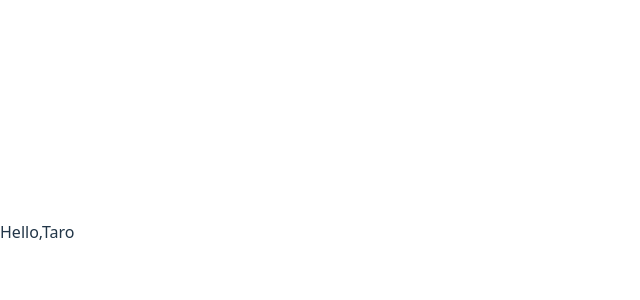
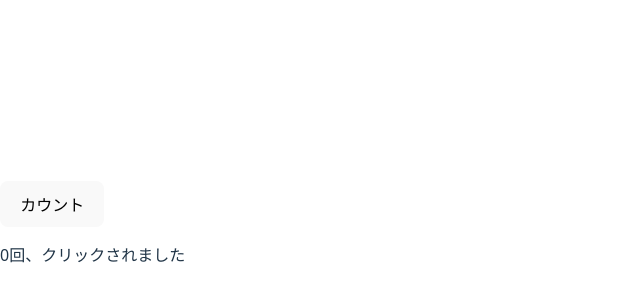
Before and after one commit to 1m4nim/study-React, a React (Vite) app: page / in a window 1280 px wide. Shown: the part 168-468 px from the top of the page, without its empty margins (0-640 px from the left). Built offline with nearby package versions, Linux system fonts and the light colour scheme.

Commit message:
3−3−5 State値更新のための2つの構文

```diff
--- a/src/StateBasic.tsx
+++ b/src/StateBasic.tsx
@@ -1,3 +1,23 @@
+// import { useState } from "react";
+
+// type StateBasicProps = {
+//   init: number;
+// };
+
+// export default function StateBasic({ init }: StateBasicProps) {
+//   const [count, setCount] = useState<number>(init);
+//   console.log(`count is $(count).`);
+
+//   const handleClick = () => setCount(count + 1);
+
+//   return (
+//     <>
+//       <button onClick={handleClick}>カウント</button>
+//       <p>{count}回、クリックされました</p>
+//     </>
+//   );
+// }
+
 import { useState } from "react";
 
 type StateBasicProps = {
@@ -5,10 +25,12 @@ type StateBasicProps = {
 };
 
 export default function StateBasic({ init }: StateBasicProps) {
-  const [count, setCount] = useState<number>(init);
-  console.log(`count is $(count).`);
+  const [count, setCount] = useState(init);
 
-  const handleClick = () => setCount(count + 1);
+  const handleClick = () => {
+    setCount(count + 1);
+    setCount(count + 1);
+  };
 
   return (
     <>
```
Also changed, not shown: src/main.tsx (+8 -2 lines).
